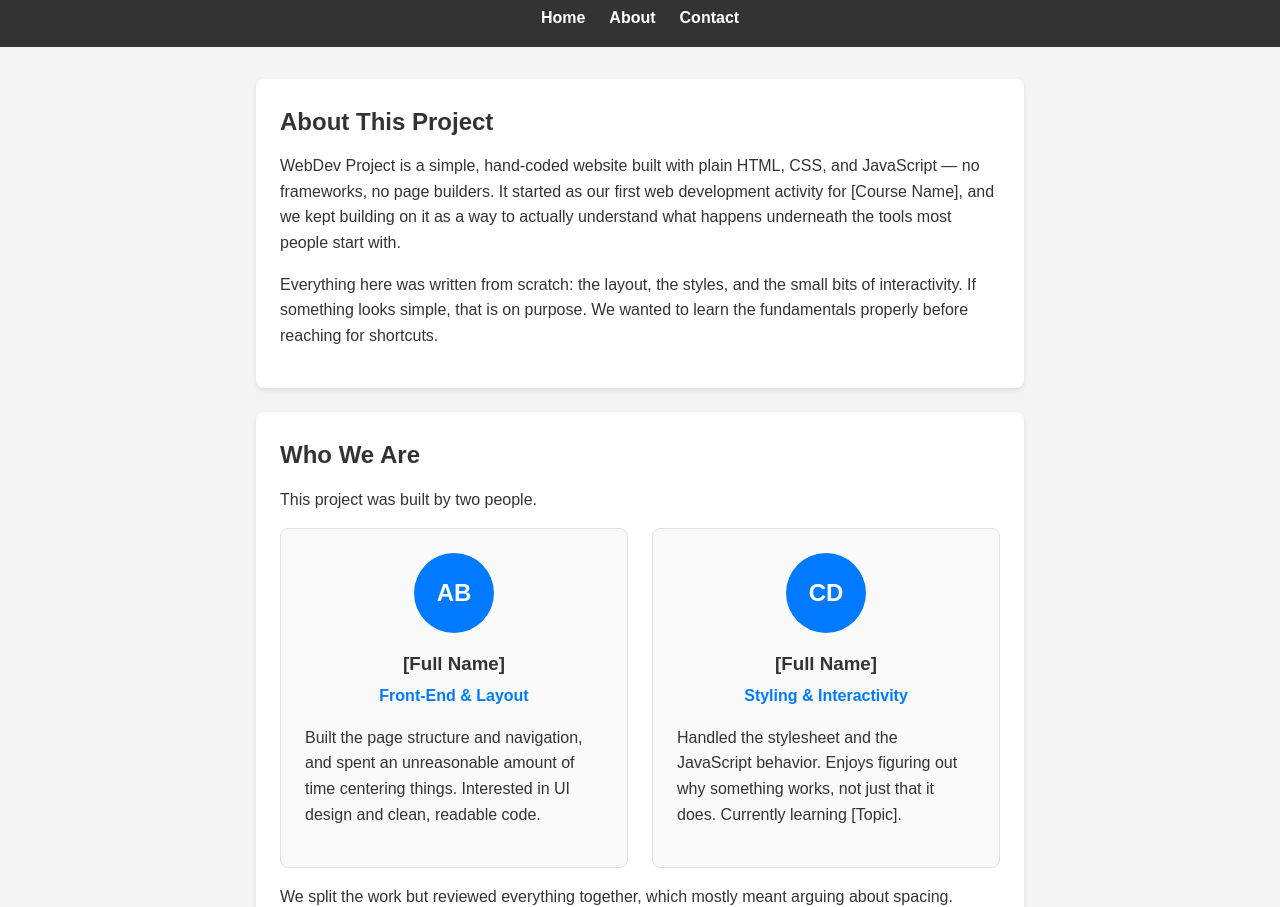
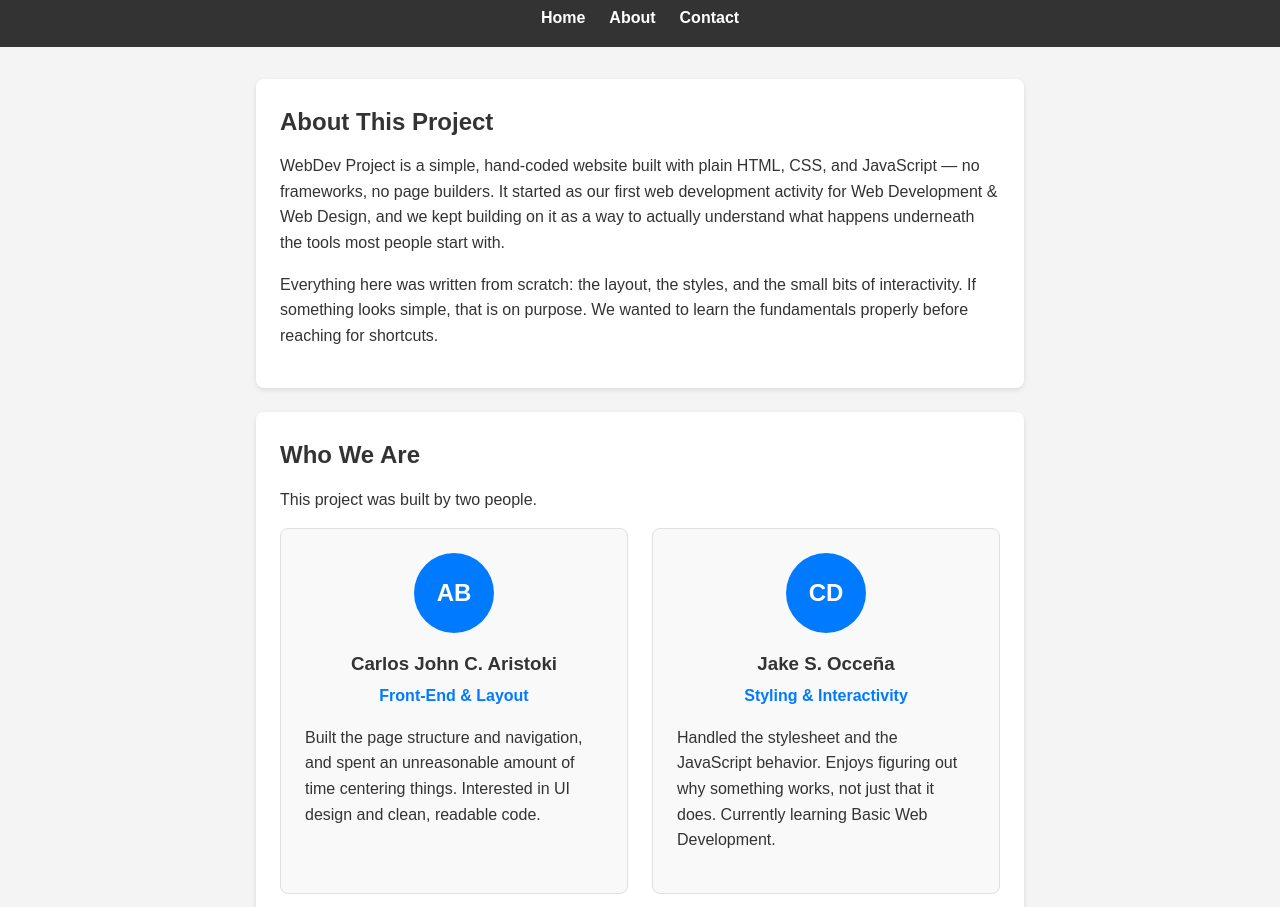
Before and after one commit to LXED/WebDesign, a plain HTML site: page about.html in a window 1280 px wide. Shown: the part 70-977 px from the top of the page. Drawn offline with Linux system fonts and the light colour scheme.

Commit message:
Update about.html with specific course name and team member details

```diff
--- a/about.html
+++ b/about.html
@@ -24,7 +24,7 @@
             <p>
                 WebDev Project is a simple, hand-coded website built with plain HTML, CSS,
                 and JavaScript &mdash; no frameworks, no page builders. It started as our
-                first web development activity for [Course Name], and we kept building on
+                first web development activity for Web Development & Web Design, and we kept building on
                 it as a way to actually understand what happens underneath the tools most
                 people start with.
             </p>
@@ -42,7 +42,7 @@
             <ul class="team-list">
                 <li class="team-card">
                     <div class="avatar">AB</div>
-                    <h3 class="team-name">[Full Name]</h3>
+                    <h3 class="team-name">Carlos John C. Aristoki</h3>
                     <p class="team-role">Front-End &amp; Layout</p>
                     <p class="team-bio">
                         Built the page structure and navigation, and spent an unreasonable
@@ -53,12 +53,12 @@
 
                 <li class="team-card">
                     <div class="avatar">CD</div>
-                    <h3 class="team-name">[Full Name]</h3>
+                    <h3 class="team-name">Jake S. Occeña</h3>
                     <p class="team-role">Styling &amp; Interactivity</p>
                     <p class="team-bio">
                         Handled the stylesheet and the JavaScript behavior. Enjoys figuring
                         out why something works, not just that it does. Currently learning
-                        [Topic].
+                        Basic Web Development.
                     </p>
                 </li>
             </ul>
```
